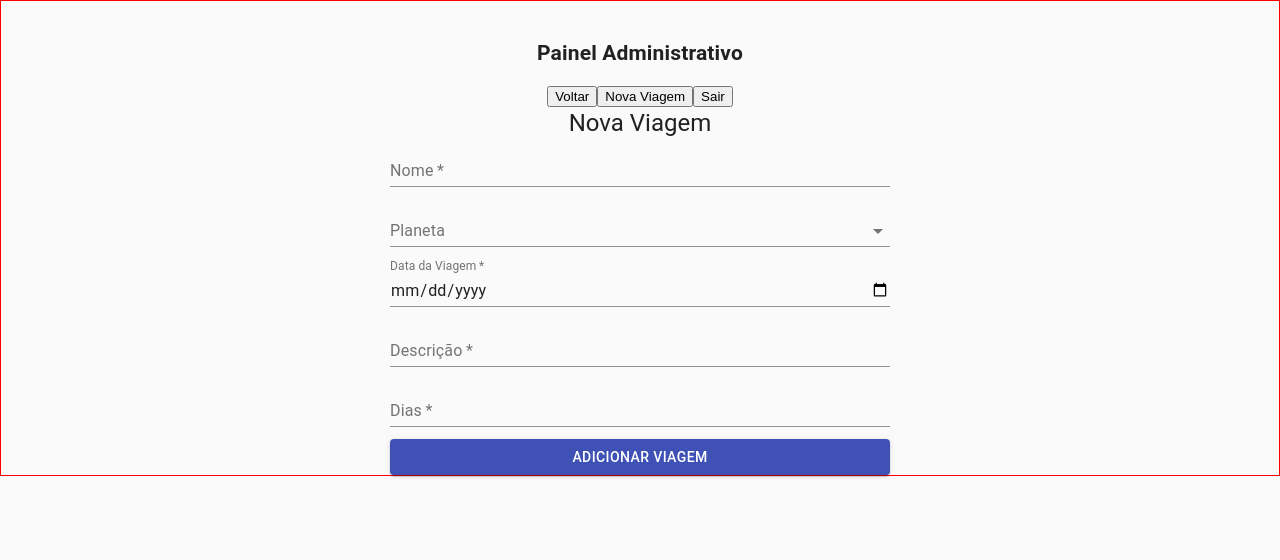
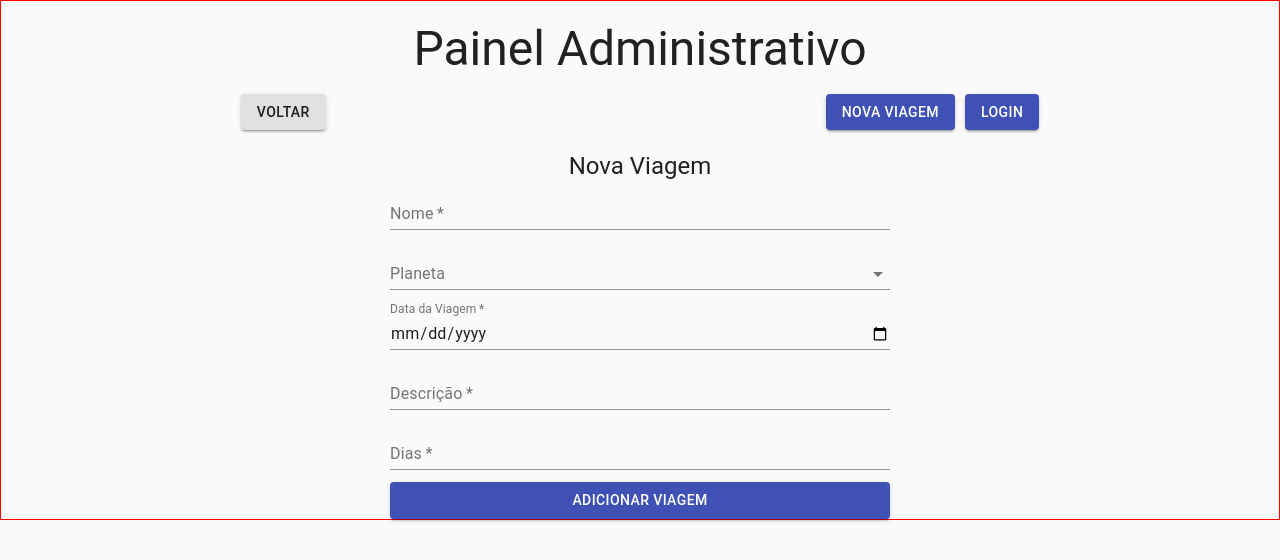
Before and after one commit to future4code/Bianca-Leonardo, a React (Create React App) app in the folder semana10/labex/: page /admin/trips/create in a window 1280 px wide. Shown: the top 560 px of the page. Built offline with nearby package versions, Linux system fonts and the light colour scheme; the HTML template or start-up script is replaced by a standard one.

Commit message:
ajustando design de todas as telas

```diff
--- a/semana10/labex/src/components/ApprovedCandidates/ApprovedCandidates.js
+++ b/semana10/labex/src/components/ApprovedCandidates/ApprovedCandidates.js
@@ -1,16 +1,43 @@
+import { Card, CardContent, Typography } from '@material-ui/core';
 import React from 'react';
+import styled from 'styled-components'
+
+const Container = styled.div`
+    margin-bottom: 12px;
+`
 
 function ApprovedCandidates(props) {
     return (
-        <div>
-            <div key={props.approved.id}>
-                <p>Name: {props.approved.name}</p>
-                <p>Idade: {props.approved.age}</p>
-                <p>País: {props.approved.country}</p>
-                <p>Profissão: {props.approved.profession}</p>
-                <p>Descrição: {props.approved.applicationText}</p>
-            </div>
-        </div>
+        // <div>
+        //     <div key={props.approved.id}>
+        //         <p>Name: {props.approved.name}</p>
+        //         <p>Idade: {props.approved.age}</p>
+        //         <p>País: {props.approved.country}</p>
+        //         <p>Profissão: {props.approved.profession}</p>
+        //         <p>Descrição: {props.approved.applicationText}</p>
+        //     </div>
+        // </div>
+        <Container>
+            <Card>
+                <CardContent key={props.approved.id}>
+                    <Typography color="textSecondary" gutterBottom>
+                        Name: {props.approved.name}
+                    </Typography>
+                    <Typography variant="body2" component="p">
+                        Idade: {props.approved.age}
+                    </Typography>
+                    <Typography variant="body2" component="p">
+                        País: {props.approved.country}
+                    </Typography>
+                    <Typography variant="body2" component="p">
+                        Profissão: {props.approved.profession}
+                    </Typography>
+                    <Typography variant="body2" component="p">
+                        Descrição: {props.approved.applicationText}
+                    </Typography>
+                </CardContent>
+            </Card>
+        </Container>
     );
 }
 
--- a/semana10/labex/src/components/Candidates/Candidates.js
+++ b/semana10/labex/src/components/Candidates/Candidates.js
@@ -1,19 +1,50 @@
+import { Button, Card, CardActions, CardContent, Typography } from '@material-ui/core';
 import React from 'react';
+import styled from 'styled-components';
+
+const Container = styled.div`
+    margin-bottom: 12px;
+`
 
 function Candidates(props) {
     return (
-        <div>
+        // <div>
 
-            <div key={props.candidate.id}>
-                <p>Name: {props.candidate.name}</p>
-                <p>Idade: {props.candidate.age}</p>
-                <p>País: {props.candidate.country}</p>
-                <p>Profissão: {props.candidate.profession}</p>
-                <p>Descrição: {props.candidate.applicationText}</p>
-                <button onClick={() => props.decideCandidate(props.params, props.candidate.id, true)}>Aprovar</button>
-                <button onClick={() => props.decideCandidate(props.params, props.candidate.id, false)}>Reprovar</button>
-            </div>
-        </div>
+        //     <div key={props.candidate.id}>
+        //         <p>Name: {props.candidate.name}</p>
+        //         <p>Idade: {props.candidate.age}</p>
+        //         <p>País: {props.candidate.country}</p>
+        //         <p>Profissão: {props.candidate.profession}</p>
+        //         <p>Descrição: {props.candidate.applicationText}</p>
+        //         <button onClick={() => props.decideCandidate(props.params, props.candidate.id, true)}>Aprovar</button>
+        //         <button onClick={() => props.decideCandidate(props.params, props.candidate.id, false)}>Reprovar</button>
+        //     </div>
+        // </div>
+        <Container>
+            <Card>
+                <CardContent key={props.candidate.id}>
+                    <Typography color="textSecondary" gutterBottom>
+                        Name: {props.candidate.name}
+                    </Typography>
+                    <Typography variant="body2" component="p">
+                        Idade: {props.candidate.age}
+                    </Typography>
+                    <Typography variant="body2" component="p">
+                        País: {props.candidate.country}
+                    </Typography>
+                    <Typography variant="body2" component="p">
+                        Profissão: {props.candidate.profession}
+                    </Typography>
+                    <Typography variant="body2" component="p">
+                        Descrição: {props.candidate.applicationText}
+                    </Typography>
+                </CardContent>
+                <CardActions>
+                    <Button size={'small'} onClick={() => props.decideCandidate(props.params, props.candidate.id, true)}>Aprovar</Button>
+                    <Button size={'small'} onClick={() => props.decideCandidate(props.params, props.candidate.id, false)}>Reprovar</Button>
+                </CardActions>
+            </Card>
+        </Container>
     );
 }
 
--- a/semana10/labex/src/pages/AdminHomePage.js
+++ b/semana10/labex/src/pages/AdminHomePage.js
@@ -7,7 +7,7 @@ import useRequestData from '../hooks/useRequestData';
 import axios from 'axios'
 import styled from 'styled-components';
 import { Button, Typography } from '@material-ui/core';
-import { goToApplicationFormPage, goToBack, goToLoginPage } from '../routes/coordinator';
+import { goToCreateTripPage, goToBack, goToLoginPage } from '../routes/coordinator';
 import { useHistory } from 'react-router';
 
 const ContainerMenu = styled.div`
@@ -79,13 +79,13 @@ function AdminHomePage() {
     return (
         <div>
             <ContainerMenu>
-                <Typography variant={'h3'} gutterBottom>LabeX</Typography>
+                <Typography variant={'h3'} gutterBottom>Painel Administrativo</Typography>
                 <ContainerButtons>
                     <div>
                         <Button variant={'contained'} color={'default'} onClick={() => goToBack(history)}>Voltar</Button>
                     </div>
                     <div>
-                        <Button variant={'contained'} color={'primary'} onClick={() => goToApplicationFormPage(history)}>Inscrever-se</Button>
+                        <Button variant={'contained'} color={'primary'} onClick={() => goToCreateTripPage(history)}>Nova Viagem</Button>
                         <Button variant={'contained'} color={'primary'} onClick={() => goToLoginPage(history)}>Login</Button>
                     </div>
                 </ContainerButtons>
--- a/semana10/labex/src/pages/ApplicationFormPage.js
+++ b/semana10/labex/src/pages/ApplicationFormPage.js
@@ -24,7 +24,7 @@ const ContainerButtons = styled.div`
     }
 `
 
-const ContainerForm = styled.div`
+const ContainerForm = styled.form`
     display: flex;
     flex-direction: column;
     gap: 12px;
@@ -60,6 +60,17 @@ function ApplicationFormPage() {
             <Container>
                 <Typography variant={'h5'}>Inscreva-se</Typography>
                 <ContainerForm onSubmit={''}>
+                    <FormControl>
+                        <InputLabel id="trip">Viagem</InputLabel>
+                        <Select
+                            labelId="Escolha uma viagem"
+                            id="trip"
+                        >
+                            <MenuItem value={10}>Viagem para a lua</MenuItem>
+                            <MenuItem value={20}>Viagem para o além</MenuItem>
+                            <MenuItem value={30}>Viagem para Plutão</MenuItem>
+                        </Select>
+                    </FormControl>
                     <TextField label={'Nome'} name={'name'} type={'text'} />
                     <TextField label={'Idade'} name={'age'} type={'number'} />
                     <TextField label={'Descrição'} name={'applicationText'} type={'text'} />
--- a/semana10/labex/src/pages/CreateTripPage.js
+++ b/semana10/labex/src/pages/CreateTripPage.js
@@ -1,28 +1,53 @@
 import { Button, FormControl, InputLabel, MenuItem, Select, TextField, Typography } from '@material-ui/core';
 import axios from 'axios';
 import React from 'react';
+import { useHistory } from 'react-router';
 import styled from 'styled-components';
 import HeaderAdmin from '../components/HeaderAdmin/HeaderAdmin';
 import { BASE_URL } from '../constants/urls';
 import useForm from '../hooks/useForm';
 import useProtectedPage from '../hooks/useProtectedPage';
+import { goToCreateTripPage, goToBack, goToLoginPage } from '../routes/coordinator';
 
 const Container = styled.div`
     display: flex;
     flex-direction: column;
     text-align: center;
     margin-top: 20px;
+    align-items: center;
 `
 
-const ContainerForm = styled.div`
+const ContainerForm = styled.form`
     width: 500px;
     display: flex;
     flex-direction: column;
     gap: 12px;
 `
 
+
+const ContainerMenu = styled.div`
+    display: flex;
+    flex-direction: column;
+    justify-content: center;
+    align-items: center;
+    margin-bottom: 20px;
+`
+
+const ContainerButtons = styled.div`
+    display: flex;
+    flex-direction: row;
+    gap: 500px;
+
+    div{
+        display: flex;
+        flex-direction: row;
+        gap: 10px;
+    }
+`
+
 function CreateTripPage() {
     // useProtectedPage()
+    const history = useHistory()
 
     const { form, onChange, cleanFields } = useForm({
         name: '',
@@ -53,7 +78,18 @@ function CreateTripPage() {
 
     return (
         <Container>
-            <HeaderAdmin />
+            <ContainerMenu>
+                <Typography variant={'h3'} gutterBottom>Painel Administrativo</Typography>
+                <ContainerButtons>
+                    <div>
+                        <Button variant={'contained'} color={'default'} onClick={() => goToBack(history)}>Voltar</Button>
+                    </div>
+                    <div>
+                        <Button variant={'contained'} color={'primary'} onClick={() => goToCreateTripPage(history)}>Nova Viagem</Button>
+                        <Button variant={'contained'} color={'primary'} onClick={() => goToLoginPage(history)}>Login</Button>
+                    </div>
+                </ContainerButtons>
+            </ContainerMenu>
             <Typography variant={'h5'}>Nova Viagem</Typography>
             <ContainerForm onSubmit={createTrip}>
                 <TextField
--- a/semana10/labex/src/pages/TripDetailPage.js
+++ b/semana10/labex/src/pages/TripDetailPage.js
@@ -1,14 +1,46 @@
+import { Button, Typography } from '@material-ui/core';
 import axios from 'axios';
 import React, { useEffect, useState } from 'react';
-import { useParams } from 'react-router';
+import { useHistory, useParams } from 'react-router';
 import ApprovedCandidates from '../components/ApprovedCandidates/ApprovedCandidates';
 import Candidates from '../components/Candidates/Candidates';
 import DetailTrip from '../components/DetailTrip/DetailTrip';
 import Header from '../components/HeaderAdmin/HeaderAdmin';
 import { BASE_URL } from '../constants/urls';
 import useProtectedPage from '../hooks/useProtectedPage';
+import styled from 'styled-components';
+import { goToCreateTripPage, goToBack, goToLoginPage } from '../routes/coordinator';
+
+const ContainerMenu = styled.div`
+    display: flex;
+    flex-direction: column;
+    justify-content: center;
+    align-items: center;
+    margin-bottom: 20px;
+`
+
+const ContainerButtons = styled.div`
+    display: flex;
+    flex-direction: row;
+    gap: 500px;
+
+    div{
+        display: flex;
+        flex-direction: row;
+        gap: 10px;
+    }
+`
+
+const ContainerCandidates = styled.div`
+    display: flex;
+
+    div{
+        width: 99%;
+    }
+`
 
 function TripDetailPage(props) {
+    const history = useHistory()
 
     const [detailTrip, setDetailTrip] = useState({})
 
@@ -73,7 +105,18 @@ function TripDetailPage(props) {
 
     return (
         <div>
-            <Header />
+            <ContainerMenu>
+                <Typography variant={'h3'} gutterBottom>Painel Administrativo</Typography>
+                <ContainerButtons>
+                    <div>
+                        <Button variant={'contained'} color={'default'} onClick={() => goToBack(history)}>Voltar</Button>
+                    </div>
+                    <div>
+                        <Button variant={'contained'} color={'primary'} onClick={() => goToCreateTripPage(history)}>Nova Viagem</Button>
+                        <Button variant={'contained'} color={'primary'} onClick={() => goToLoginPage(history)}>Login</Button>
+                    </div>
+                </ContainerButtons>
+            </ContainerMenu>
             {detailTrip && detailTrip.id ? <div>
                 <DetailTrip
                     name={detailTrip.name}
@@ -82,16 +125,18 @@ function TripDetailPage(props) {
                     duration={detailTrip.durationInDays}
                     date={detailTrip.date}
                 />
+                <ContainerCandidates>
                     <div>
-                <h3>Candidatos Pendentes</h3>
+                        <Typography variant={'h5'} gutterBottom>Candidatos Pendentes</Typography>
                         {listCandidates}
 
                     </div>
                     <div>
-                <h3>Candidatos Aprovados</h3>
+                    <Typography variant={'h5'} gutterBottom>Candidatos Aprovados</Typography>
                         {listApproved}
 
                     </div>
+                </ContainerCandidates>
             </div> : <p>Carregando...</p>}
 
         </div>
```
Also changed, not shown: semana10/labex/src/components/DetailTrip/DetailTrip.js (+21 -8 lines). Lines whose indentation alone changed are shown as unchanged.
